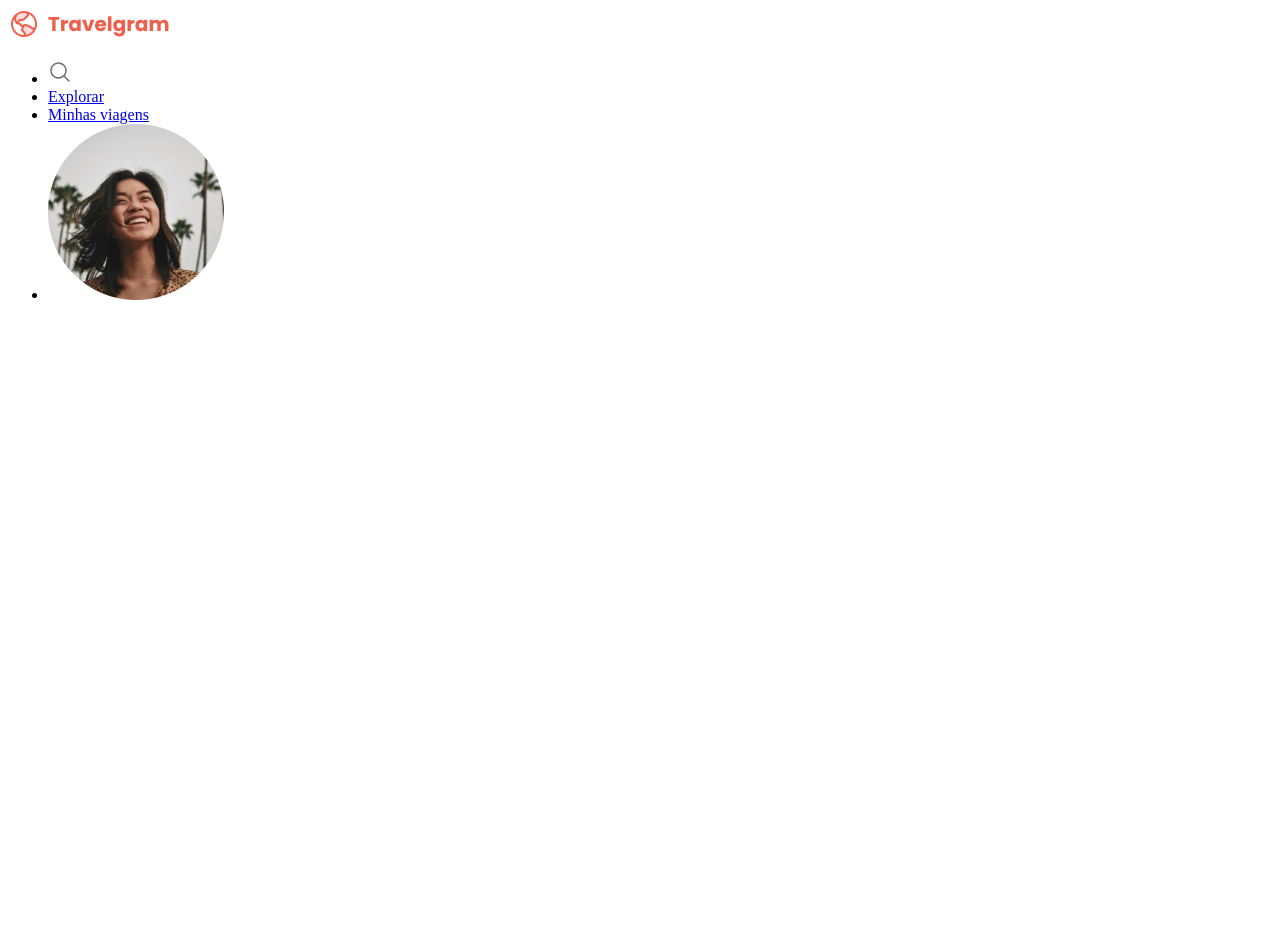
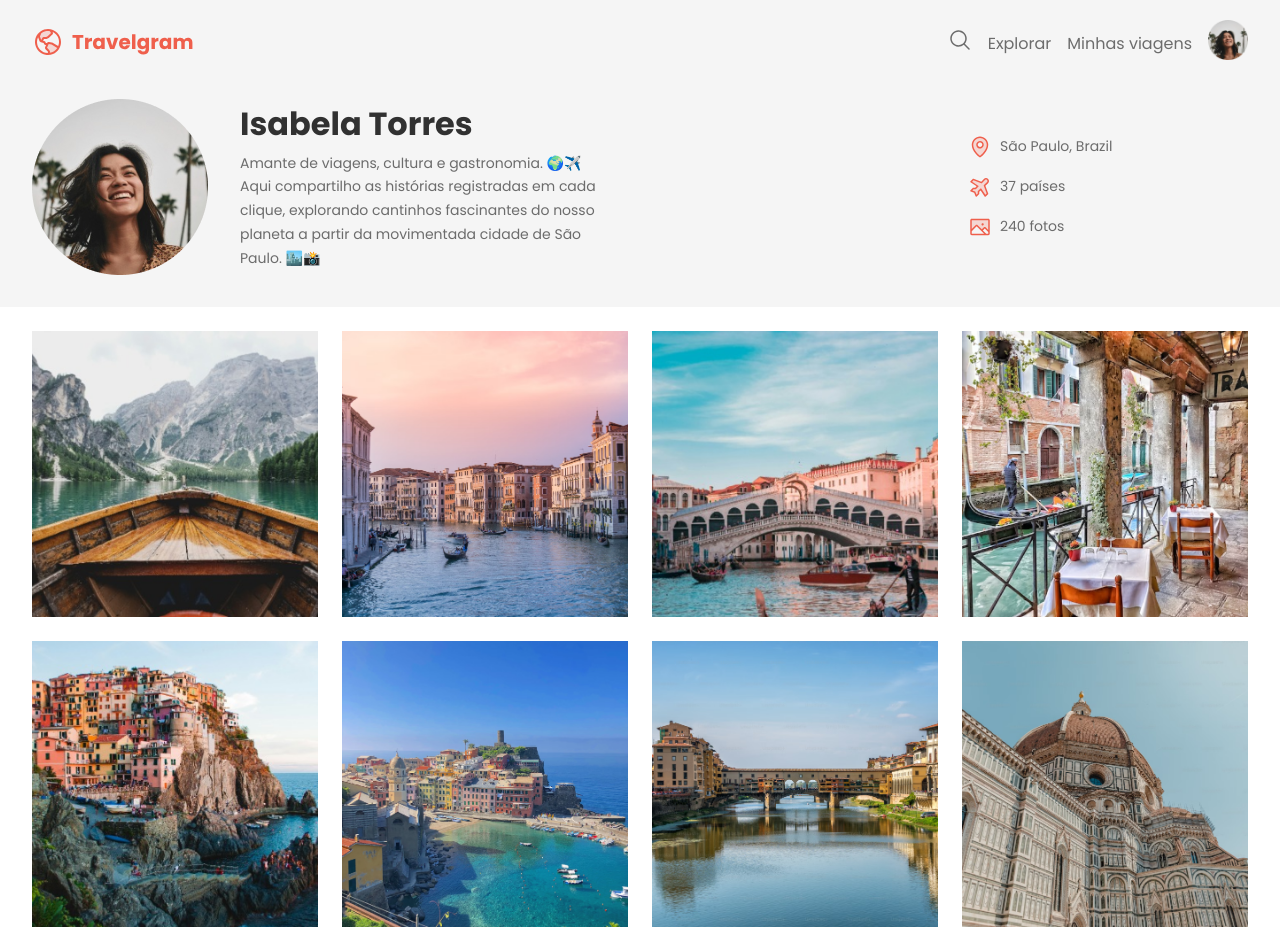
Before and after one commit to ph387/Travel, a plain HTML site: page index.html in a window 1280 px wide. Shown: the top 927 px of the page. Before the commit the page ends 800 px from the top, so only its background shows below. Drawn offline with Linux system fonts and the light colour scheme; files that its build step writes are made by us from their sources; a web font is replaced by a local one.

Commit message:
main commit

```diff
--- a/index.html
+++ b/index.html
@@ -7,11 +7,12 @@
     <meta charset="UTF-8">
     <meta name="viewport" content="width=device-width, initial-scale=1.0">
     <title>Travel</title>
-    <link rel="stylesheet" href="style.css">
+    <link rel="stylesheet" href="style/style.css">
     <link href="https://fonts.googleapis.com/css2?family=Alice&family=Poppins:wght@400;700&display=swap" rel="stylesheet">
 </head>
 <body>
-    <nav>
+<div class="surface-color">
+    <nav class="container">
         <a href="#" id="logo">
             <img src="assets/icons/Logo.svg" alt="logomarca">
         </a>
@@ -28,6 +29,48 @@
         </ul>
     </nav>
 
+    <header class="container">
+
+        <div id="profile">
+            <img src="assets/Profile pic.png" alt="Perfil">
+
+    <div id="text">
+
+        <h1><strong>Isabela Torres</strong></h1>
+        <p>Amante de viagens, cultura e gastronomia. 🌍✈️  <br>
+        Aqui compartilho as histórias registradas em cada clique, explorando cantinhos fascinantes do nosso planeta a partir da movimentada cidade de São Paulo. 🏙️📸</p>
+    </div>
+    </div>
+
+
+        <ul id="info">
+            <li><img src="assets/icons/MapPin.svg" alt="MapPin">São Paulo, Brazil</li>
+            <li><img src="assets/icons/AirplaneTilt.svg" alt="Airplane">37 países</li>
+            <li><img src="assets/icons/Image.svg" alt="Image">240 fotos</li>
+        </ul>
+
+
+    </header>
+</div>
+
+<main class="container">
+
+    <img src="assets/image/Image 01.png" alt="...">
+    <img src="assets/image/Image 02.png" alt="...">
+    <img src="assets/image/Image 03.png" alt="...">
+    <img src="assets/image/Image 04.png" alt="...">
+    <img src="assets/image/Image 05.png" alt="...">
+    <img src="assets/image/Image 06.png" alt="...">
+    <img src="assets/image/Image 07.png" alt="...">
+    <img src="assets/image/Image 08.png" alt="...">
+    <img src="assets/image/Image 09.png" alt="...">
+    <img src="assets/image/Image 10.png" alt="...">
+    <img src="assets/image/Image 11.png" alt="...">
+    <img src="assets/image/Image 12.png" alt="...">
+
+
+</main>
+
 
 
 </body>
--- a/style/global.css
+++ b/style/global.css
@@ -16,6 +16,26 @@
     --font-family: "Poppins", sans-serif;
     --heading1: bold 32px/125% var(--font-family);
     --text: 16px/150% var(--font-family);
-    --Paragraph-md: 14px/175% var(--font-family);
+    --Paragraph-md: 14px/170% var(--font-family);
     --Paragraph-sm: 12px/170% var(--font-family);
 }
+
+a{
+    text-decoration: none;
+    color: var(--text);
+}
+
+a:hover{
+    color: var(--brand-color);
+    text-decoration: underline;
+}
+
+.container{
+    margin-inline: auto;
+    max-width: 1280px;
+    padding-inline: 32px;
+}
+
+.surface-color{
+    background-color: var(--surface-color);
+}
--- /dev/null
+++ b/style/header.css
@@ -0,0 +1,52 @@
+.container{
+    display: flex;
+    align-items: center;
+    justify-content: space-between;
+    padding-bottom: 32px;
+}
+
+#profile{
+    display: flex;
+    align-items: center;
+}
+
+#profile h1{
+    font: var(--heading1);
+    color: var(--text-color-primary);
+}
+
+#profile p, #info{
+    font: var(--Paragraph-md);
+    color: var(--text-color-secondary);
+}
+
+#profile img{
+    align-items: center;
+    max-width: 176px;
+    max-height: 176px;
+}
+
+#text{
+    display: flex;
+    flex-direction: column;
+    max-width: 384px;
+    padding-left: 32px;
+    gap: 8px;
+}
+
+
+
+#info{
+    display: flex;
+    flex-direction: column;
+    list-style: none;
+    gap: 16px;
+    width: 280px;
+
+}
+
+#info li{
+    display: flex;
+    align-items: center;
+    gap: 8px;
+}
--- /dev/null
+++ b/style/main.css
@@ -0,0 +1,13 @@
+main{
+    display: flex;
+    flex-wrap: wrap;
+    padding-block: 24px;
+    gap: 24;
+}
+
+main img{
+    width: 286px;
+    height: 286px;
+    object-fit: cover;
+    padding-bottom: 24px;
+}
--- a/style/nav.css
+++ b/style/nav.css
@@ -1,9 +1,21 @@
 nav{
     display: flex;
+    justify-content: space-between;
+    padding: 20px 32px 20px 32px;
 
+    background-color: var(--surface-color);
 }
 
 nav ul{
     list-style: none;
     display: flex;
+    gap: 16px;
+    align-items: center;
+    font: var(--text);
+    color: var(--text-color-secondary);
 }
+
+nav ul li:last-child img{
+    height: 40px;
+    width: 40px;
+}
--- a/style/style.css
+++ b/style/style.css
@@ -1,2 +1,4 @@
-@import url(.global.css);
-@import url(.nav.css);
+@import url(global.css);
+@import url(nav.css);
+@import url(header.css);
+@import url(main.css);
```
